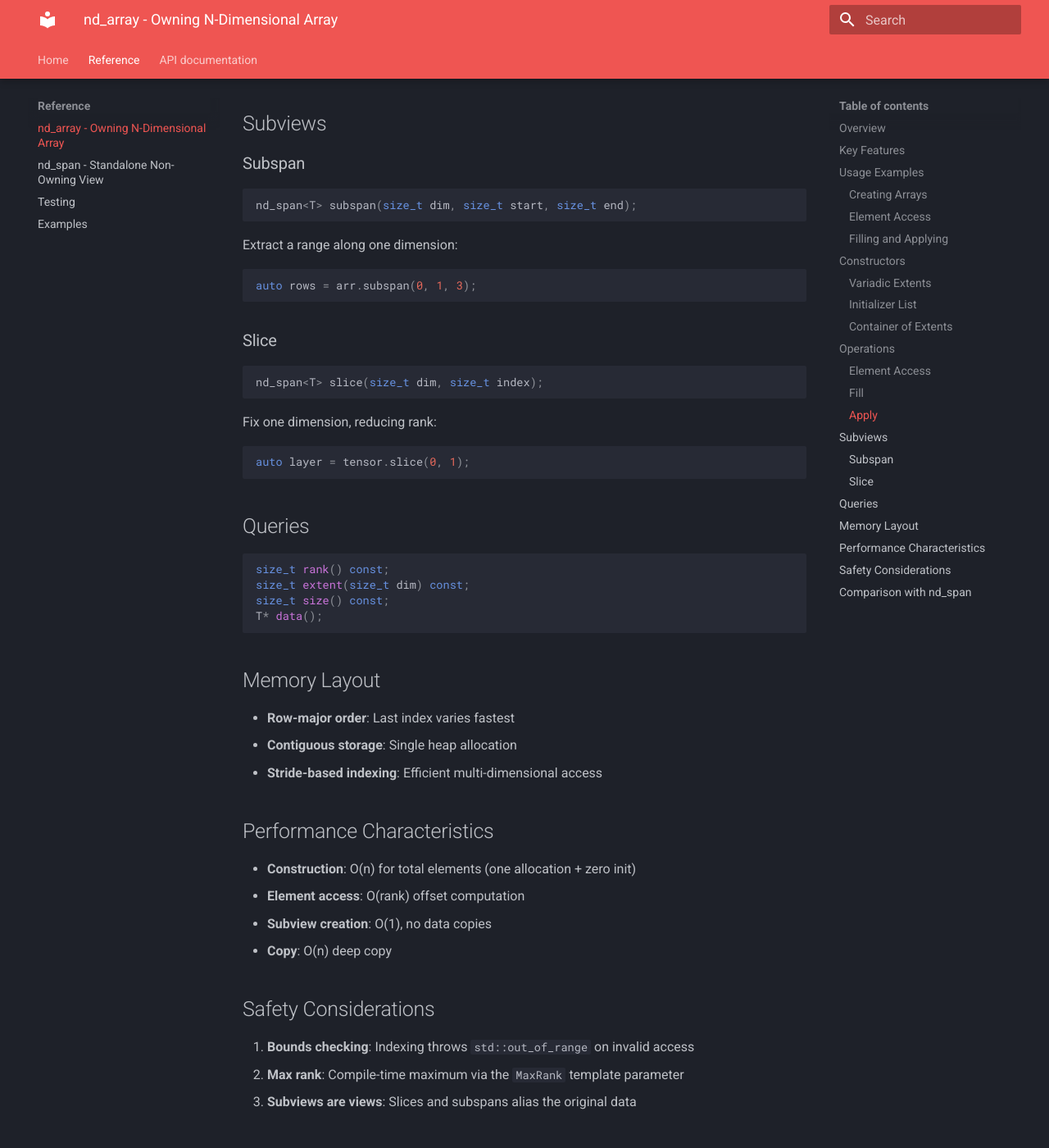
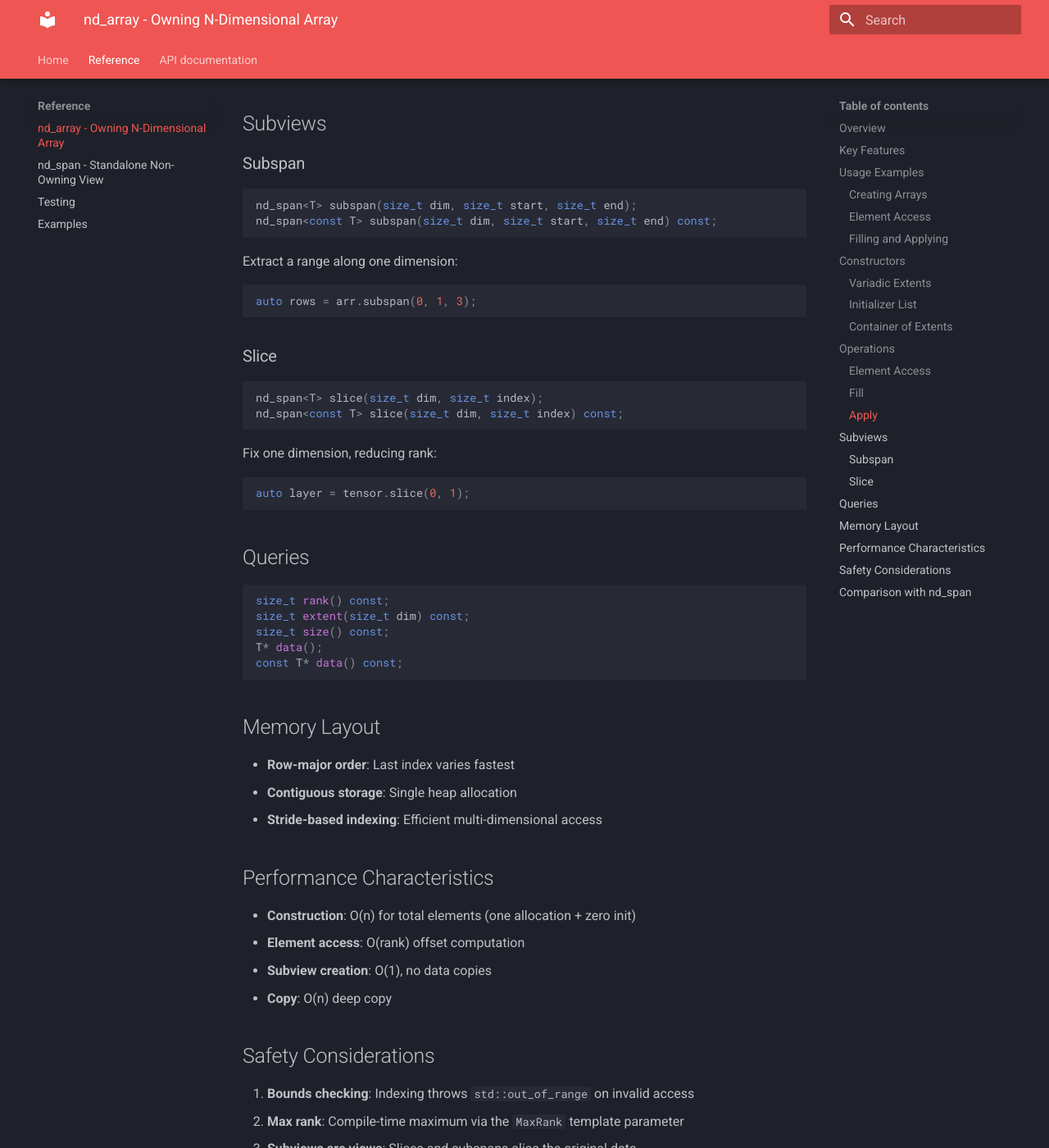
Before and after one commit to pingelit/nd_array, an MkDocs documentation site: the page built from docs/nd-array-guide.md, in a window 1280 px wide and 1400 px high, scrolled down 1919 px. Shown: the whole window at 82% size. Built offline with MkDocs 1.6.1 and Material for MkDocs 9.7.7, drawn with Linux system fonts in a browser that asks for light colours; some of the changed text lies outside the part shown.

Commit message:
Feat: add methods to return subspans from const objects

````diff
--- a/docs/nd-array-guide.md
+++ b/docs/nd-array-guide.md
@@ -88,6 +88,7 @@ void apply(Func func);
 
 ```cpp
 nd_span<T> subspan(size_t dim, size_t start, size_t end);
+nd_span<const T> subspan(size_t dim, size_t start, size_t end) const;
 ```
 
 Extract a range along one dimension:
@@ -99,6 +100,7 @@ auto rows = arr.subspan(0, 1, 3);
 
 ```cpp
 nd_span<T> slice(size_t dim, size_t index);
+nd_span<const T> slice(size_t dim, size_t index) const;
 ```
 
 Fix one dimension, reducing rank:
@@ -113,6 +115,7 @@ size_t rank() const;
 size_t extent(size_t dim) const;
 size_t size() const;
 T* data();
+const T* data() const;
 ```
 
 ## Memory Layout
@@ -133,6 +136,7 @@ T* data();
 1. **Bounds checking**: Indexing throws `std::out_of_range` on invalid access
 2. **Max rank**: Compile-time maximum via the `MaxRank` template parameter
 3. **Subviews are views**: Slices and subspans alias the original data
+4. **Const views**: Subviews from const arrays return `nd_span<const T>`
 
 ## Comparison with nd_span
 
````
Also changed, not shown: docs/nd-span-guide.md (+1 -0 lines), 1 other file.
